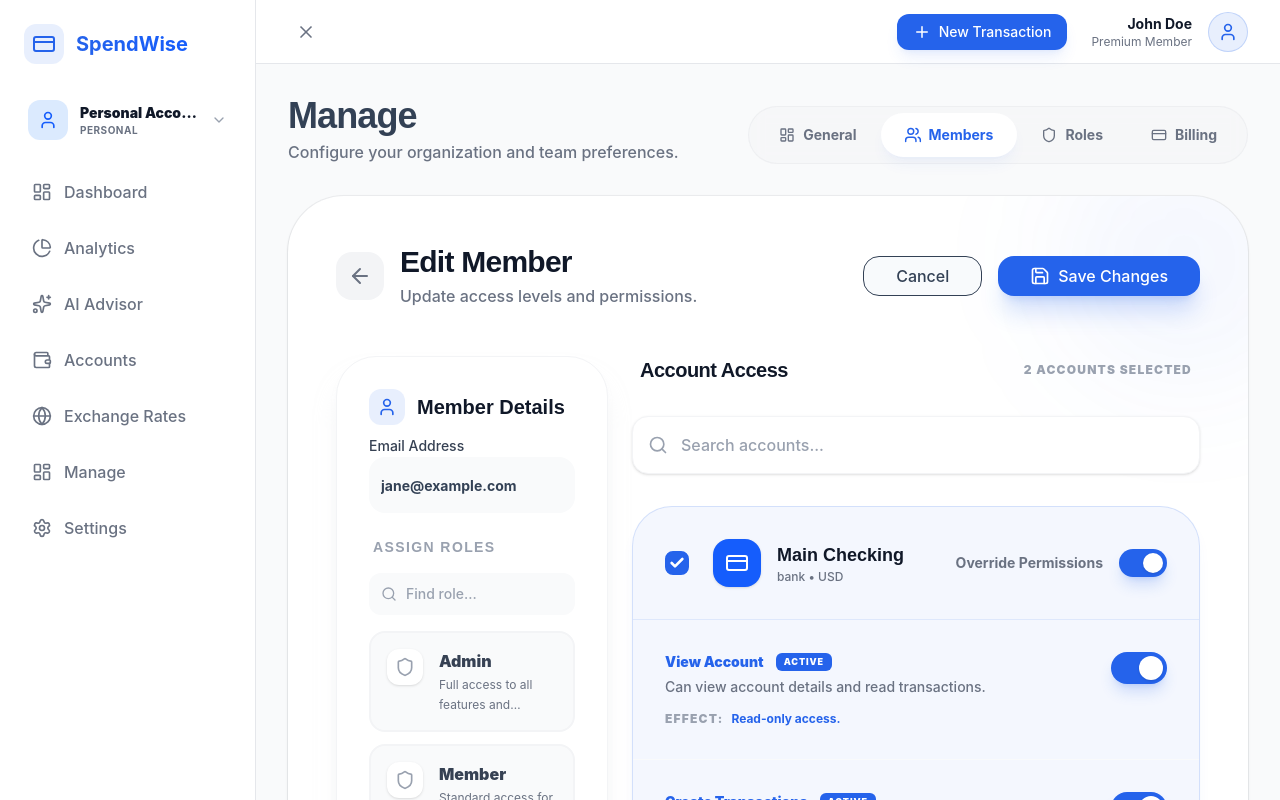
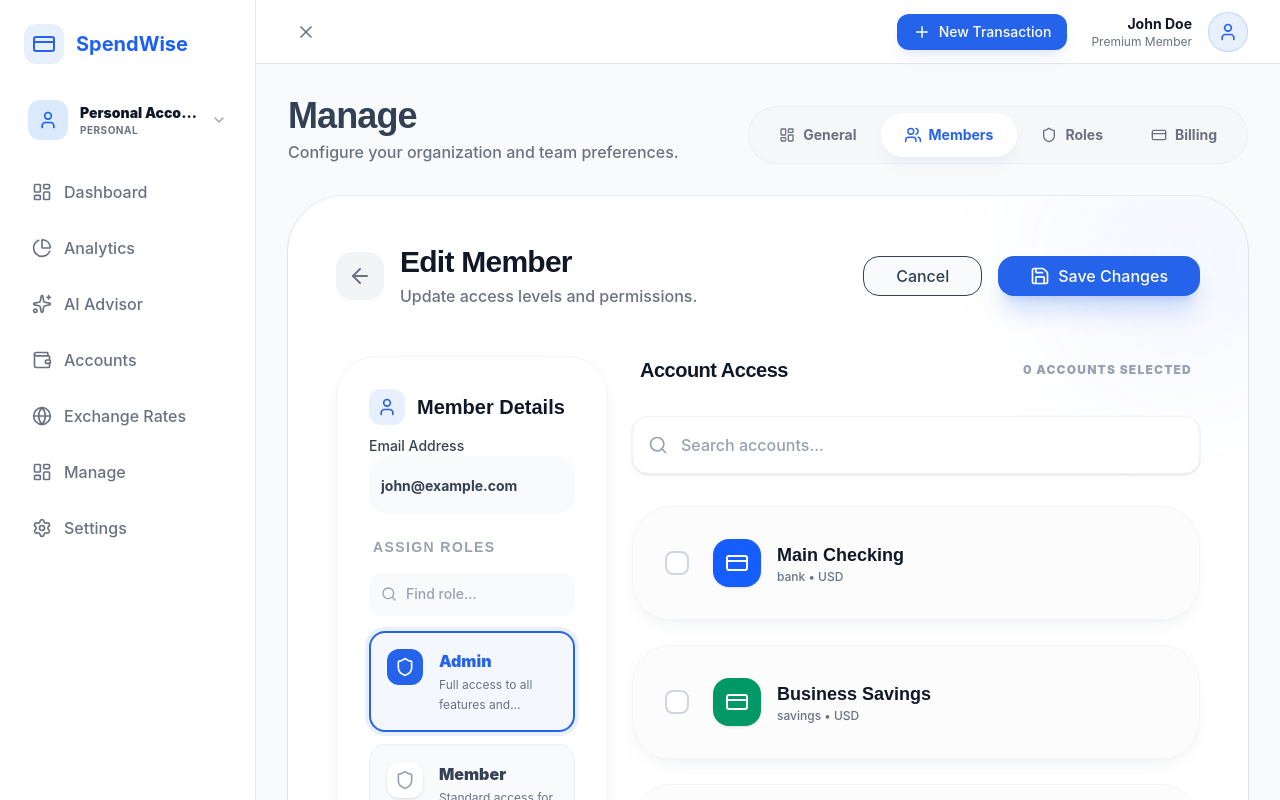
Before and after one commit to wasif-farooq/spendwise-admin, a React (Vite) app: page /manage/members/1/edit in a window 1280 px wide. Shown: the top 800 px of the page. Built offline with nearby package versions, Linux system fonts and the light colour scheme.

Commit message:
feat: updated mock data

```diff
--- a/src/data/mockData.json
+++ b/src/data/mockData.json
@@ -16,7 +16,28 @@
             "role": "Member",
             "status": "Active",
             "joinedDate": "2023-11-15",
-            "isCurrentUser": false
+            "isCurrentUser": false,
+            "roles": [
+                "member",
+                "viewer"
+            ],
+            "accountPermissions": {
+                "1": {
+                    "accountId": "1",
+                    "permissions": [
+                        "view",
+                        "create"
+                    ],
+                    "denied": []
+                },
+                "3": {
+                    "accountId": "3",
+                    "permissions": [
+                        "view"
+                    ],
+                    "denied": []
+                }
+            }
         },
         {
             "id": 3,
--- a/src/pages/ManagePage/EditMemberPage.tsx
+++ b/src/pages/ManagePage/EditMemberPage.tsx
@@ -33,15 +33,21 @@ const EditMemberPage = () => {
             setIsLoading(true);
             await new Promise(resolve => setTimeout(resolve, 600)); // Simulating network
 
-            // In a real app, fetch based on 'id'
-            // Here we just mock some existing data
-            setEmail('jane@example.com');
-            setSelectedRoles(['editor', 'viewer']);
-            setAccountConfigs({
-                '1': { accountId: '1', permissions: ['view', 'create'], denied: [] },
-                '3': { accountId: '3', permissions: ['view'], denied: [] }
-            });
-            setOverriddenAccounts(['1']);
+            const member = mockData.members.find(m => m.id === Number(id));
+
+            if (member) {
+                setEmail(member.email);
+                // logic to handle legacy 'role' vs new 'roles' array
+                const roles = (member as any).roles || [member.role.toLowerCase()];
+                setSelectedRoles(roles);
+
+                const permissions = (member as any).accountPermissions || {};
+                setAccountConfigs(permissions);
+
+                // Infer overridden accounts from permissions existence
+                setOverriddenAccounts(Object.keys(permissions));
+            }
+
             setIsLoading(false);
         };
 
--- a/src/pages/ManagePage/RoleEditor.tsx
+++ b/src/pages/ManagePage/RoleEditor.tsx
@@ -3,6 +3,7 @@ import { Shield, ShieldCheck, Check, X, Lock, Eye, PlusSquare, ChevronLeft, Info
 import { useState, useEffect } from 'react';
 import { useNavigate, useParams } from 'react-router-dom';
 import { Button, Input } from '@ui';
+import mockData from '@/data/mockData.json';
 import {
     Block,
     Flex,
@@ -83,16 +84,17 @@ const RoleEditor = () => {
     const [selectedPermissions, setSelectedPermissions] = useState<any>({});
 
     useEffect(() => {
-        if (isEditing) {
-            // Mock loading existing role
-            setRoleName('Custom Role');
-            setRoleDescription('A role with specific descriptive permissions.');
-            setSelectedPermissions({
-                dashboard: ['view'],
-                transactions: ['view', 'create'],
-            });
+        if (isEditing && id) {
+            // Find role in mockData
+            const role = (mockData as any).roles.find((r: any) => r.id === Number(id));
+
+            if (role) {
+                setRoleName(role.name);
+                setRoleDescription(role.description);
+                setSelectedPermissions(role.permissions || {});
+            }
         }
-    }, [isEditing]);
+    }, [isEditing, id]);
 
     const togglePermission = (resourceId: string, actionId: string) => {
         const currentResPerms = selectedPermissions[resourceId] || [];
```
